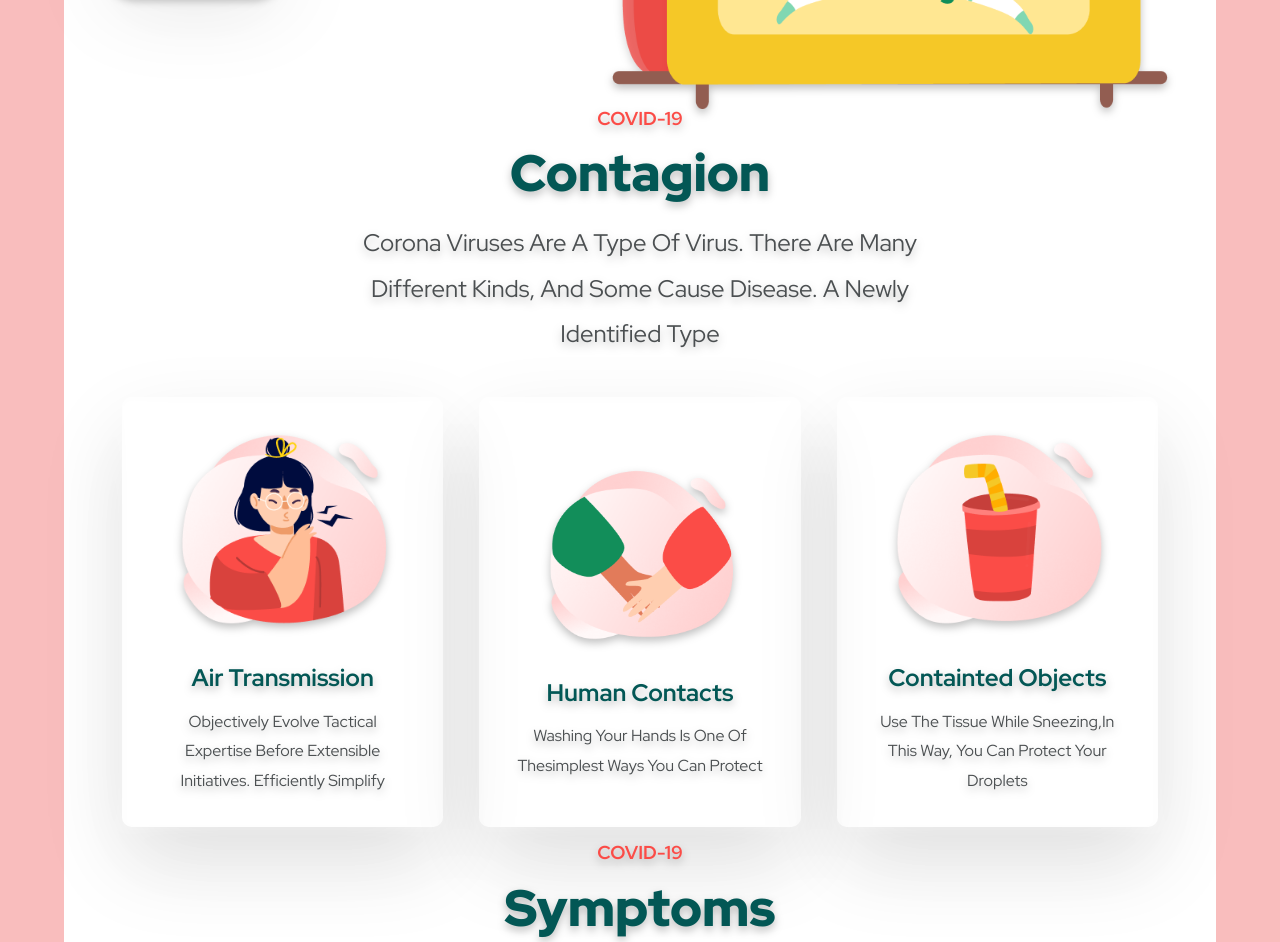
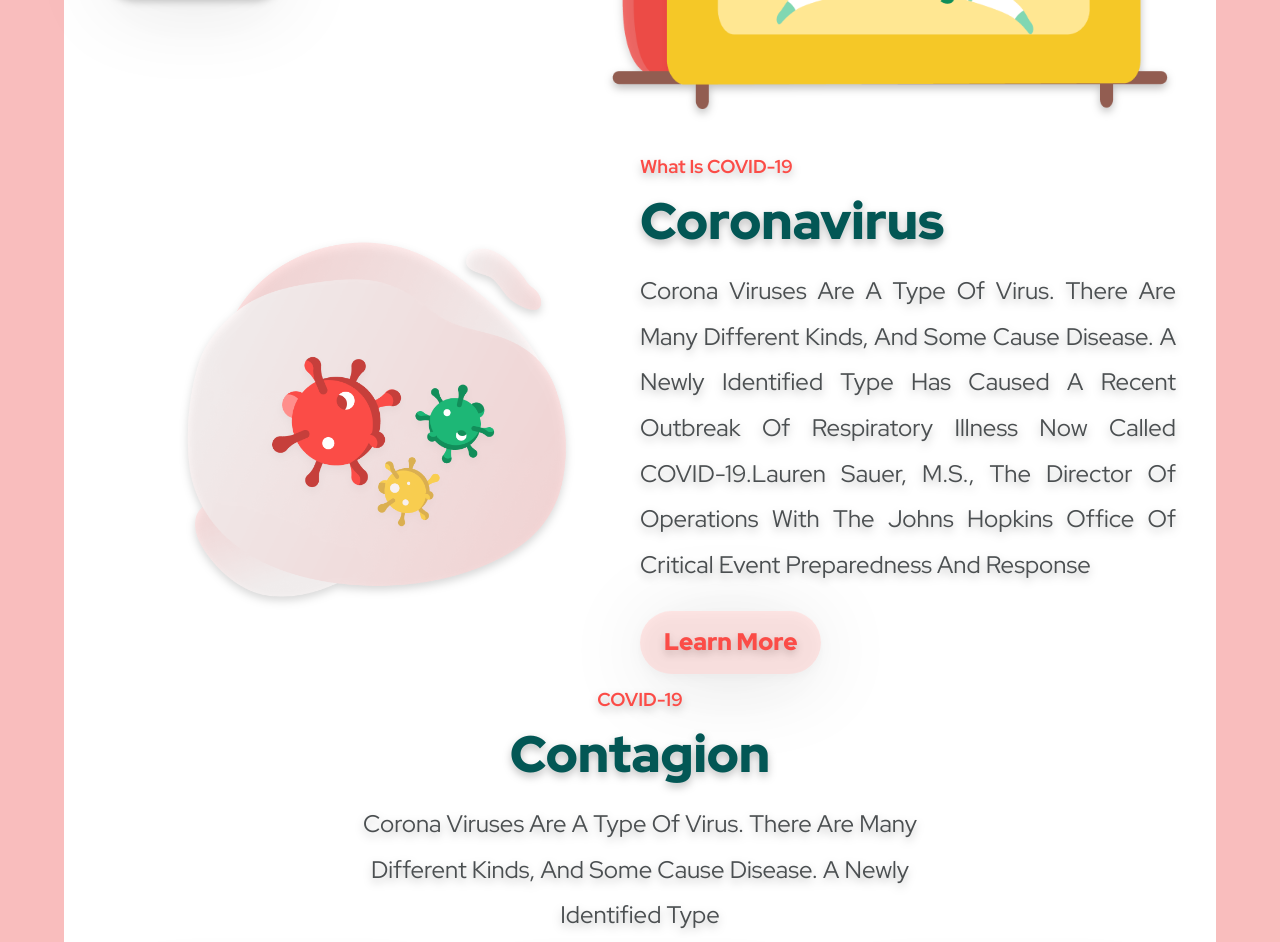
Before and after one commit to SeGeGha/covid19-helper, a website built with webpack: page public/index.html in a window 1280 px wide. Shown: the part 678-1620 px from the top of the page. Built offline with nearby package versions, Linux system fonts and the light colour scheme.

Commit message:
fix: add second block to overview

```diff
--- a/public/index.html
+++ b/public/index.html
@@ -20,11 +20,22 @@
       </nav>
     </header>
     <section id="overview">
-      <div class="info">
-        <h3 class="info__title">COVID-19 Alert</h3>
-        <h1 class="info__advice">Stay At Home Quarantine To Stop Corona Virus</h1>
-        <p class="info__message">There is no specific medicine to prevent or treat coronavirus disease (COVID-19). People may need supportive care to .</p>
-        <button class="info__btn-help">Let Us Help</button>
+      <div class="advice">
+        <div class="info">
+          <h3 class="info__title">COVID-19 Alert</h3>
+          <h1 class="info__advice">Stay At Home Quarantine To Stop Corona Virus</h1>
+          <p class="info__message">There is no specific medicine to prevent or treat coronavirus disease (COVID-19). People may need supportive care to .</p>
+          <button class="info__btn-help">Let Us Help</button>
+        </div>
+      </div>
+      <div class="overview">
+        <img src="../src/assets/img/group-viruses.png" alt="Viruses">
+        <div class="info">
+          <h3 class="info__title">What is COVID-19</h3>
+          <h1 class="info__advice">Coronavirus</h1>
+          <p class="info__message">Corona viruses are a type of virus. There are many different kinds, and some cause disease. A newly identified type has caused a recent outbreak of respiratory illness now called COVID-19.Lauren Sauer, M.S., the director of operations with the Johns Hopkins Office of Critical Event Preparedness and Response</p>
+          <button class="info__btn-help">Learn More</button>
+        </div>
       </div>
     </section>
     <section id="contagion">
@@ -60,6 +71,14 @@
       </div>
       <img src="../src/assets/img/symptoms.png" alt="Symptoms" />
     </section>
+    <section id="prevention">
+      <div class="info">
+        <h3 class="info__title">COVID-19</h3>
+        <h1 class="info__advice">What should we do</h1>
+        <p class="info__message">Corona viruses are a type of virus. There are many different kinds, and some cause disease. A newly identified type has caused a recent outbreak of respiratory</p>
+      </div>
+      <div></div>
+    </section>
   </div>
 </body>
 </html>
--- a/src/scss/components/contagion.scss
+++ b/src/scss/components/contagion.scss
@@ -14,6 +14,7 @@
     padding: 2em;
     border-radius: 10px;
     box-shadow: 0px 35px 87px rgba(0, 0, 0, 0.11);
+    transition: transform 0.4s;
 
     @include flex(column, center, center);
 
@@ -37,6 +38,7 @@
     &:hover {
       padding-bottom: calc(2em - 6px);
       border-bottom: 6px solid $hover-color;
+      transform: translateY(-5%);
     }
   }
 }
--- a/src/scss/components/overview.scss
+++ b/src/scss/components/overview.scss
@@ -1,11 +1,39 @@
 #overview {
-  padding: 7rem 2.5rem;
-  background: url('../assets/img/ill-1.png') right no-repeat;
-  background-size: contain;
   filter: $drop-shadow;
 
-  .info {
-    text-align: justify;
-    margin: 0;
+  .advice {
+    padding: 7rem 2.5rem;
+    background: url('../assets/img/ill-1.png') right no-repeat;
+    background-size: contain;
+
+    .info {
+      text-align: justify;
+      margin: 0;
+    }
+  }
+
+  .overview {
+    padding: 3rem 2.5rem 1rem;
+
+    @include flex(row);
+
+    img {
+      width: 50%;
+    }
+
+    .info {
+      text-align: justify;
+
+      &__btn-help {
+        color: $hover-color;
+        background-color: rgba(250, 86, 82, 0.15);
+        transition: all 0.4s;
+
+        &:hover {
+          color: $color;
+          background-color: $hover-color;
+        }
+      }
+    }
   }
 }
```
Also changed, not shown: src/assets/img/group-viruses.png (added).
